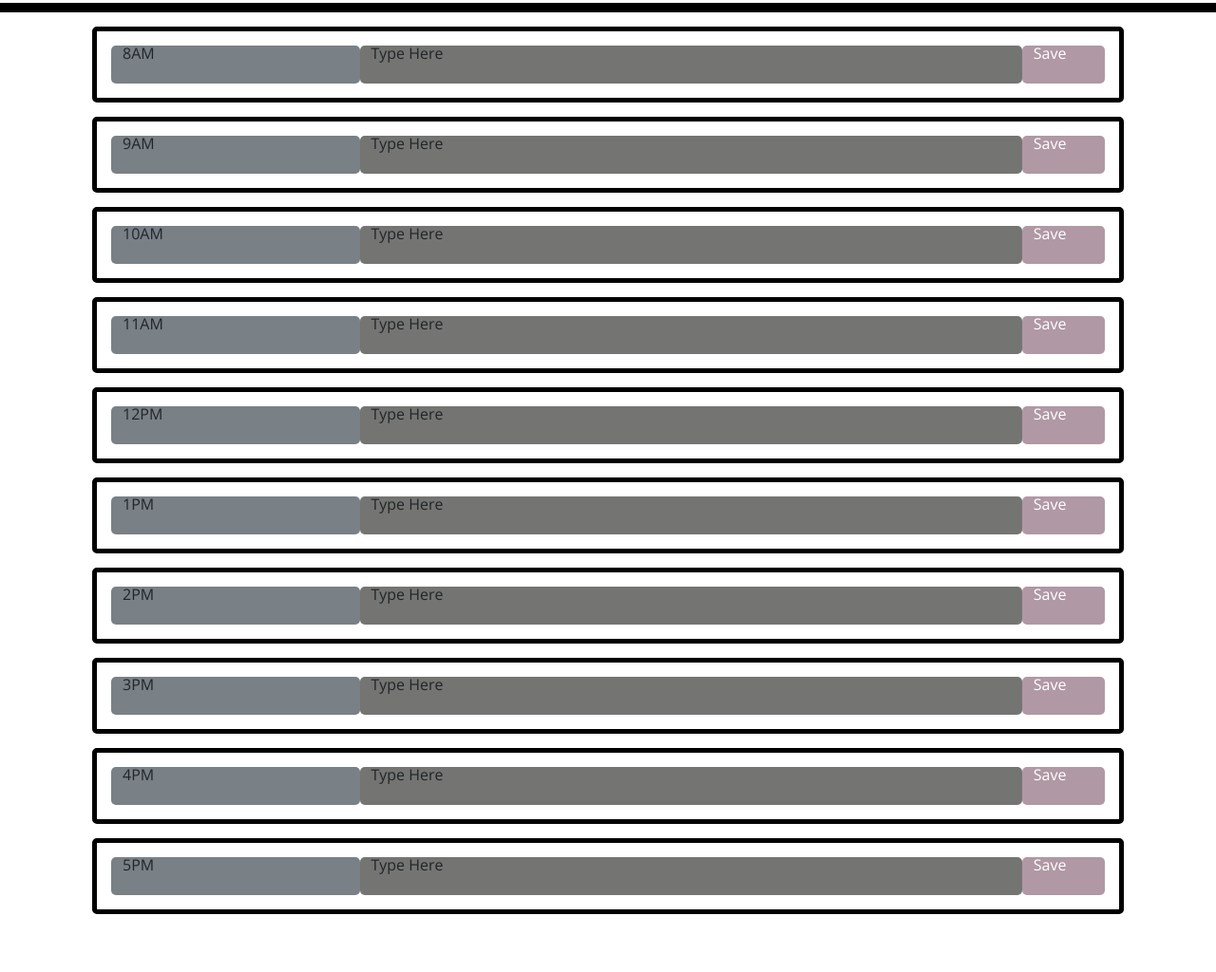
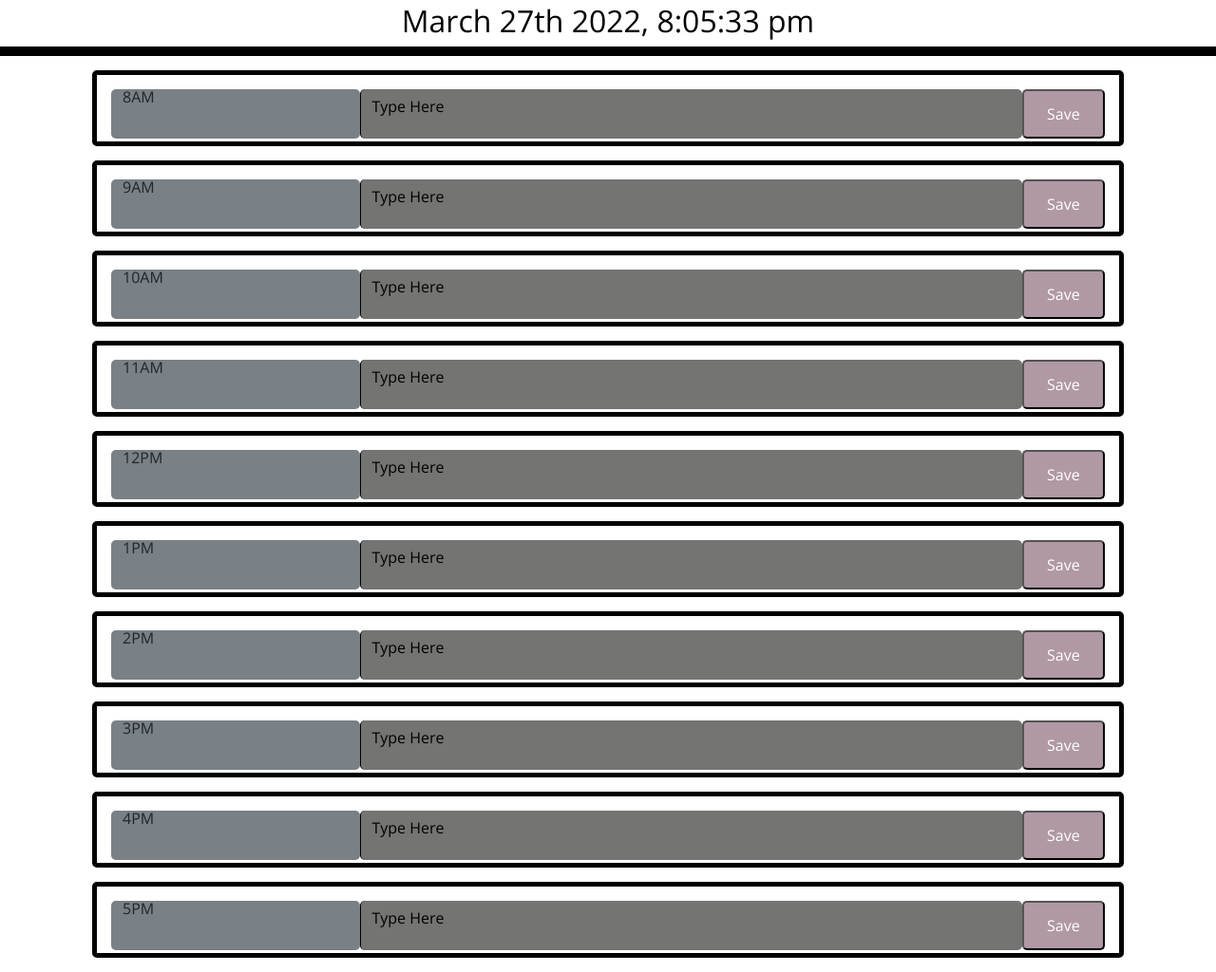
Before and after one commit to RafaelH731/work-day-scheduler, a plain HTML site: page index.html in a window 1280 px wide. Shown: the part 118-1142 px from the top of the page at 95% size. Before the commit the page ends 1096 px from the top, so only its background shows below. Drawn offline with nearby package versions, Linux system fonts and the light colour scheme.

Commit message:
changed HTML and work on JS

```diff
--- a/index.html
+++ b/index.html
@@ -30,62 +30,62 @@
       <!-- Timeblocks go here -->
       <div class="row">
         <div class="col-sm-3" id="currentHour">8AM</div>
-        <div class="col-md-8" id="textBox">Type Here</div>
-        <div class="col-sm-1" id="saveButton">Save</div>
+        <textarea class="col-md-8" id="textBox">Type Here</textarea>
+        <button class="col-sm-1" id="saveButton">Save</button>
 
       </div>
       <div class="row">
         <div class="col-sm-3" id="currentHour">9AM</div>
-        <div class="col-md-8" id="textBox">Type Here</div>
-        <div class="col-sm-1" id="saveButton">Save</div>
+        <textarea class="col-md-8" id="textBox">Type Here</textarea>
+        <button class="col-sm-1" id="saveButton">Save</button>
 
       </div>
       <div class="row">
         <div class="col-sm-3" id="currentHour">10AM</div>
-        <div class="col-md-8" id="textBox">Type Here</div>
-        <div class="col-sm-1" id="saveButton">Save</div>
+        <textarea class="col-md-8" id="textBox">Type Here</textarea>
+        <button class="col-sm-1" id="saveButton">Save</button>
 
       </div>
       <div class="row">
         <div class="col-sm-3" id="currentHour">11AM</div>
-        <div class="col-md-8" id="textBox">Type Here</div>
-        <div class="col-sm-1" id="saveButton">Save</div>
+        <textarea class="col-md-8" id="textBox">Type Here</textarea>
+        <button class="col-sm-1" id="saveButton">Save</button>
 
       </div>
       <div class="row">
         <div class="col-sm-3" id="currentHour">12PM</div>
-        <div class="col-md-8" id="textBox">Type Here</div>
-        <div class="col-sm-1" id="saveButton">Save</div>
+        <textarea class="col-md-8" id="textBox">Type Here</textarea>
+        <button class="col-sm-1" id="saveButton">Save</button>
 
       </div>
       <div class="row">
         <div class="col-sm-3" id="currentHour">1PM</div>
-        <div class="col-md-8" id="textBox">Type Here</div>
-        <div class="col-sm-1" id="saveButton">Save</div>
+        <textarea class="col-md-8" id="textBox">Type Here</textarea>
+        <button class="col-sm-1" id="saveButton">Save</button>
 
       </div>
       <div class="row">
         <div class="col-sm-3" id="currentHour">2PM</div>
-        <div class="col-md-8" id="textBox">Type Here</div>
-        <div class="col-sm-1" id="saveButton">Save</div>
+        <textarea class="col-md-8" id="textBox">Type Here</textarea>
+        <button class="col-sm-1" id="saveButton">Save</button>
 
       </div>
       <div class="row">
         <div class="col-sm-3" id="currentHour">3PM</div>
-        <div class="col-md-8" id="textBox">Type Here</div>
-        <div class="col-sm-1" id="saveButton">Save</div>
+        <textarea class="col-md-8" id="textBox">Type Here</textarea>
+        <button class="col-sm-1" id="saveButton">Save</button>
 
       </div>
       <div class="row">
         <div class="col-sm-3" id="currentHour">4PM</div>
-        <div class="col-md-8" id="textBox">Type Here</div>
-        <div class="col-sm-1" id="saveButton">Save</div>
+        <textarea class="col-md-8" id="textBox">Type Here</textarea>
+        <button class="col-sm-1" id="saveButton">Save</button>
 
       </div>
       <div class="row">
         <div class="col-sm-3" id="currentHour">5PM</div>
-        <div class="col-md-8" id="textBox">Type Here</div>
-        <div class="col-sm-1" id="saveButton">Save</div>
+        <textarea class="col-md-8" id="textBox">Type Here</textarea>
+        <button class="col-sm-1" id="saveButton">Save</button>
 
       </div>
     </div>
--- a/script.js
+++ b/script.js
@@ -13,11 +13,27 @@ var store = window.localStorage;
 
 var now = moment();
 
+var row = $("#row")
+
+var currentHour = $("#currentHour")
+
+var textBox = $("#textBox")
+
+var saveButton = $("#SaveButton")
+
 //funtion to highlight current hour
-function(){
-
-}
+// function color(time){
+//   return time.text === currentHour.text
+//     ? "bg-danger"
+//     : time.hour < now
+//     ? "bg-secondary"
+//     : "bg-success";
+// }
 
 //function to save text in text box
-
 //make a functional button to save
+saveButton.on("click", function(){
+  console.log(this);
+  var text = $(this).siblings(textBox).val();
+  var time = $(this).parent().attr("id")
+})
--- a/style.css
+++ b/style.css
@@ -97,3 +97,7 @@ body {
   background-color: #747572;
   border-radius: 5px;
 }
+
+.grid {
+  display: inline-block;
+}
```
